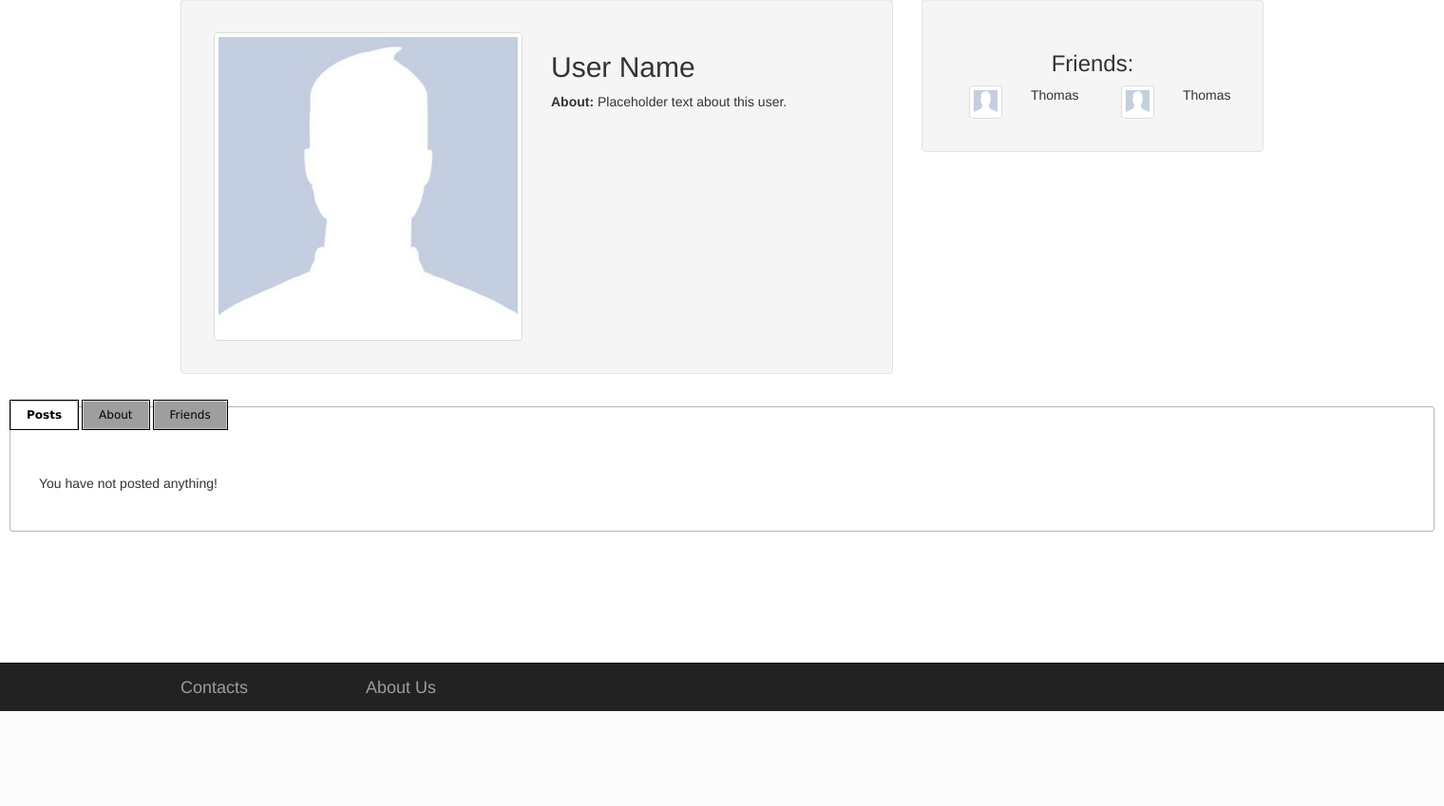
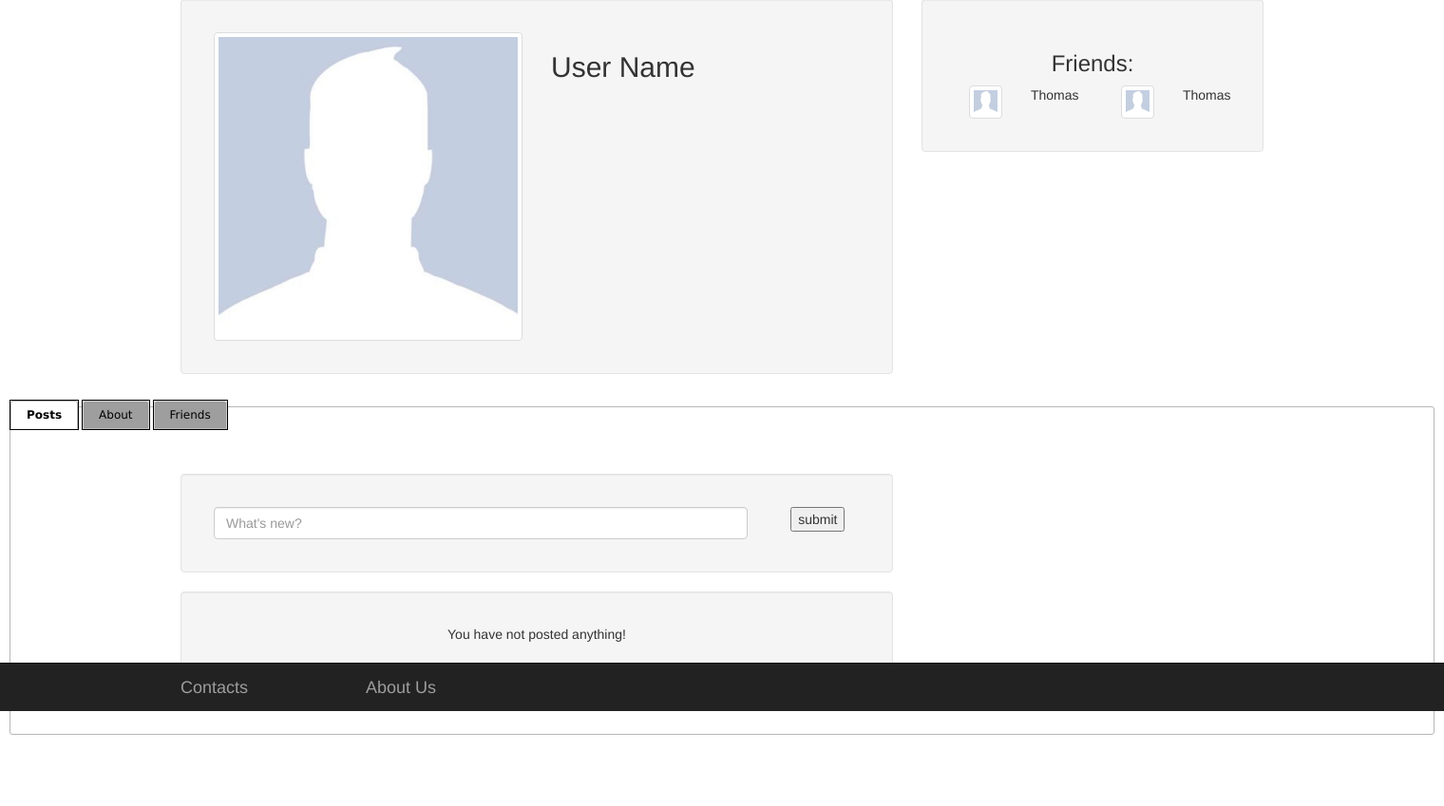
Before and after one commit to tcarrio/cse-notsosocialnetwork, a Flask app: page /profile in a window 1520 px wide. Shown: the part 51-900 px from the top of the page at 95% size. Before the commit the page ends 800 px from the top, so only its background shows below. Run offline with Flask 2, Linux system fonts and the light colour scheme; some libraries are stand-ins or nearby versions; grey boxes are pictures that could not be loaded.

Commit message:
edited some pages

```diff
--- a/templates/index.html
+++ b/templates/index.html
@@ -70,18 +70,18 @@
       <div class="row">
         <div class="col-md-4">
           <h2>Build</h2>
-          <p>Donec id elit non mi porta gravida at eget metus. Fusce dapibus, tellus ac cursus commodo, tortor mauris condimentum nibh, ut fermentum massa justo sit amet risus. Etiam porta sem malesuada magna mollis euismod. Donec sed odio dui. </p><!--
+          <p>Build a network of all the improtant people in your life or make new connections with someone new!</p><!--
           <p>Show others the kind of work you have accomplished, what you do and what you're interested in. At NSSN you can add information such as a personal introduction, professional history, skills, mentions, and even your social media accounts.</p>-->
           <p><a class="btn btn-default" href="#" role="button">View details &raquo;</a></p>
         </div>
         <div class="col-md-4">
           <h2>Share</h2>
-          <p>Donec id elit non mi porta gravida at eget metus. Fusce dapibus, tellus ac cursus commodo, tortor mauris condimentum nibh, ut fermentum massa justo sit amet risus. Etiam porta sem malesuada magna mollis euismod. Donec sed odio dui. </p>
+          <p>Share all your exciting stories and life updates with your friends and family! </p>
           <p><a class="btn btn-default" href="#" role="button">View details &raquo;</a></p>
        </div>
         <div class="col-md-4">
           <h2>Connect</h2>
-          <p>Donec sed odio dui. Cras justo odio, dapibus ac facilisis in, egestas eget quam. Vestibulum id ligula porta felis euismod semper. Fusce dapibus, tellus ac cursus commodo, tortor mauris condimentum nibh, ut fermentum massa justo sit amet risus.</p>
+          <p>Stay connected with your friends and family, and expand your social circle and meet new people!</p>
           <p><a class="btn btn-default" href="#" role="button">View details &raquo;</a></p>
         </div>
       </div>
--- a/templates/profile.html
+++ b/templates/profile.html
@@ -68,9 +68,6 @@
                               <div class="col-xs-12 col-sm-6">
                                   <h2>User Name</h2>
                               </div>
-                              <div class="col-xs-12 col-sm-6">
-                                  <p><strong>About: </strong>Placeholder text about this user.</p>
-                              </div>
                           </div>
                       </div>
                   </div>
@@ -118,24 +115,74 @@
         <div class="tabcontents">
             <div id="Posts">
                 <br><br>
-                <p>You have not posted anything!</p>
+                <div class="container">
+                    <div class="row">
+                      <div class ="col-md-8 col-xs-8">
+                        <div class="well panel panel-default">
+                            <div class="panel-body">
+                                <div class="row">
+                                        <form>
+                                            <div class="col-md-10 text-center">
+                                                <input type="text" placeholder="What's new?" class="form-control">
                                             </div>
-            <div id="About">
-                <br><br>
-                <p>About the user</p>
+                                            <div class="col-md text-center">
+                                                <input type="submit" value="submit">
                                             </div>
-            <div id="Friends">
-                <br><br>
-                <div class="col-md-4">
+                                        </form>
+                                    </div>
+                                </div>
+                            </div>
+                        </div>
+                    </div>
+                </div>
+                <div class="container">
+                    <div class="row">
+                        <div class ="col-md-8 col-xs-8">
                             <div class="well panel panel-default">
                                 <div class="panel-body">
                                     <div class="row">
                                         <div class="col-xs-12 col-sm-12 text-center">
-                                  <h3>Friends:</h3>
+                                            <p>You have not posted anything!</p>
+                                            <!-- replace the above line with posts on the user's profile -->
+                                        </div>
+                                    </div>
+                                </div>
+                            </div>
+                        </div>
+                    </div>
+                </div>
+            </div>
+            <div id="About">
+                <br><br>
+                <div class="container">
+                    <div class="row">
+                        <div class ="col-md-8 col-xs-8">
+                            <div class="well panel panel-default">
+                                <div class="panel-body">
+                                    <div class="row">
+                                        <p>About the user</p>
+                                        <!-- replace the above line with user information -->
+                                    </div>
+                                </div>
+                            </div>
+                        </div>
+                    </div>
+                </div>
+            </div>
+            <div id="Friends">
+                <br><br>
+                <div class="container">
+                    <div class="row">
+                        <div class ="col-md-8 col-xs-8">
+                            <div class="well panel panel-default">
+                                <div class="panel-body">
+                                    <div class="row">
+                                          <h3>Friends</h3>
+                                          <br><br>
                                         </div>
                                       <!--Friend-->
                                       <div class="col-xs-12 col-sm-6">
-                                  <div class="col-xs-6 col-sm-6">
+                                          <div class="col-xs-3 col-sm-3">
                                               <img src="/static/img/avatars/default.jpg" alt="" class="left-block img-rounded img-thumbnail img-responsive">
                                           </div>
                                           <div class="col-xs-6 col-sm-3 text-left">
@@ -145,7 +192,7 @@
                                       <!--/Friend-->
                                       <!--Friend-->
                                       <div class="col-xs-12 col-sm-6">
-                                  <div class="col-xs-6 col-sm-6">
+                                          <div class="col-xs-3 col-sm-3">
                                               <img src="/static/img/avatars/default.jpg" alt="" class="left-block img-rounded img-thumbnail img-responsive">
                                           </div>
                                           <div class="col-xs-6 col-sm-3 text-left">
@@ -160,6 +207,7 @@
             </div>
         </div>
     </div>
+
 
 
        <nav class="navbar navbar-inverse navbar-fixed-bottom">
```
Also changed, not shown: templates/home.html (+29 -0 lines). Lines whose indentation alone changed are shown as unchanged.
